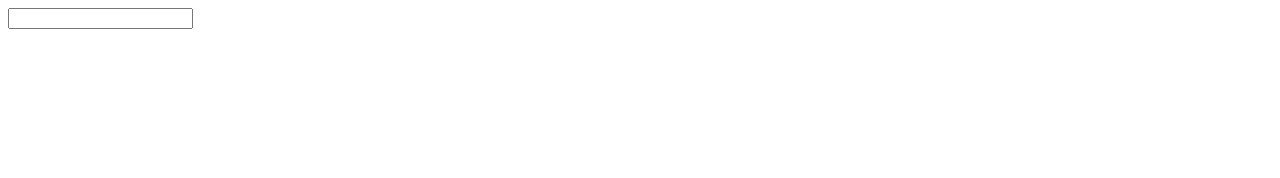
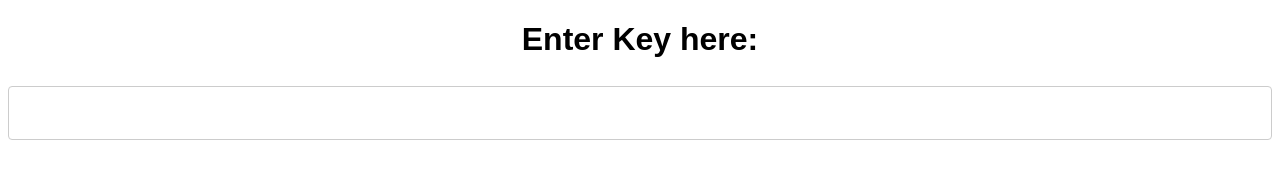
Before and after one commit to EarlDalawampu/gamepress_image_getter, a plain HTML site: page index.html in a window 1280 px wide. Drawn offline with Linux system fonts and the light colour scheme.

Commit message:
Add files via upload

```diff
--- a/index.html
+++ b/index.html
@@ -1,7 +1,31 @@
 <!DOCTYPE html>
 <html lang="en">
 <head>
+    <style>
+        body {font-family: Arial, Helvetica, sans-serif;}
+    * {box-sizing: border-box;}
+        input[type=text], select, textarea {
+      font-size:24px;
+      text-align: center;
+      width: 100%;
+      padding: 12px;
+      border: 1px solid #ccc;
+      border-radius: 4px;
+      box-sizing: border-box;
+      margin-top: 6px;
+      margin-bottom: 16px;
+      resize: vertical;
+    }
+    .container {
+      border-radius: 5px;
+      background-color: #f2f2f2;
+      padding: 20px;
+    }
+    </style>
     <title>Servant Image Getter</title>
+    <center>
+        <h1>Enter Key here:</h1>
+    </center>
 </head>
 <body>
     <form action="#" method="post">
```
